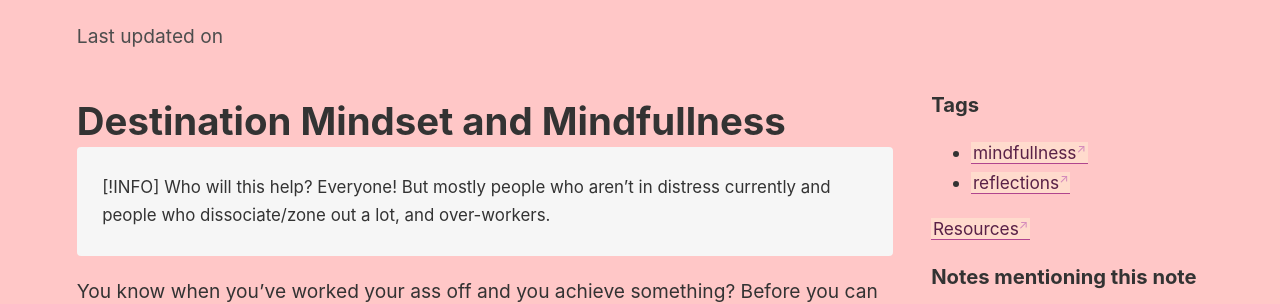
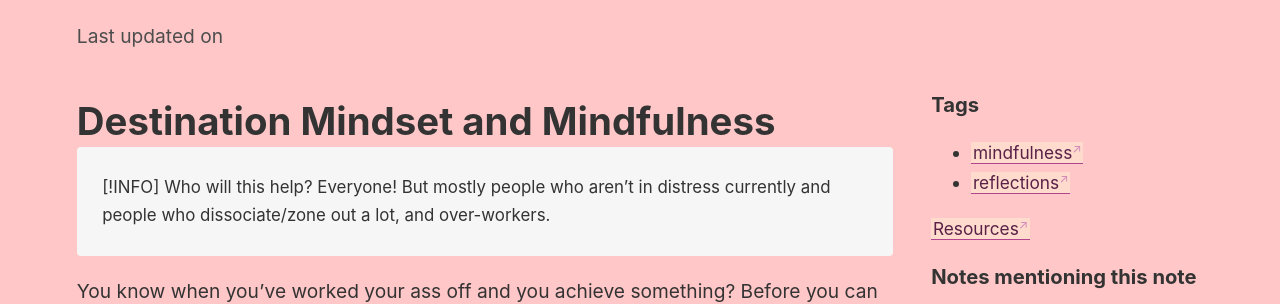
Before and after one commit to corvusdeinanis/couscous, a Jekyll site: the page built from _notes/Destination Mindset.md, in a window 1280 px wide and 900 px high. Shown: the part 185-489 px from the top of the window. Built offline with Jekyll 4.4.1, drawn with Linux system fonts in a browser that asks for light colours.

Commit message:
Update Destination Mindset.md

```diff
--- a/_notes/Destination Mindset.md
+++ b/_notes/Destination Mindset.md
@@ -1,9 +1,9 @@
 ---
 title : Destination Mindset
-tag : [mindfullness,reflections]
+tag : [mindfulness,reflections]
 ---
 
-# Destination Mindset and Mindfullness
+# Destination Mindset and Mindfulness
 
 >[!INFO] Who will this help?
 >Everyone! But mostly people who aren't in distress currently
```
